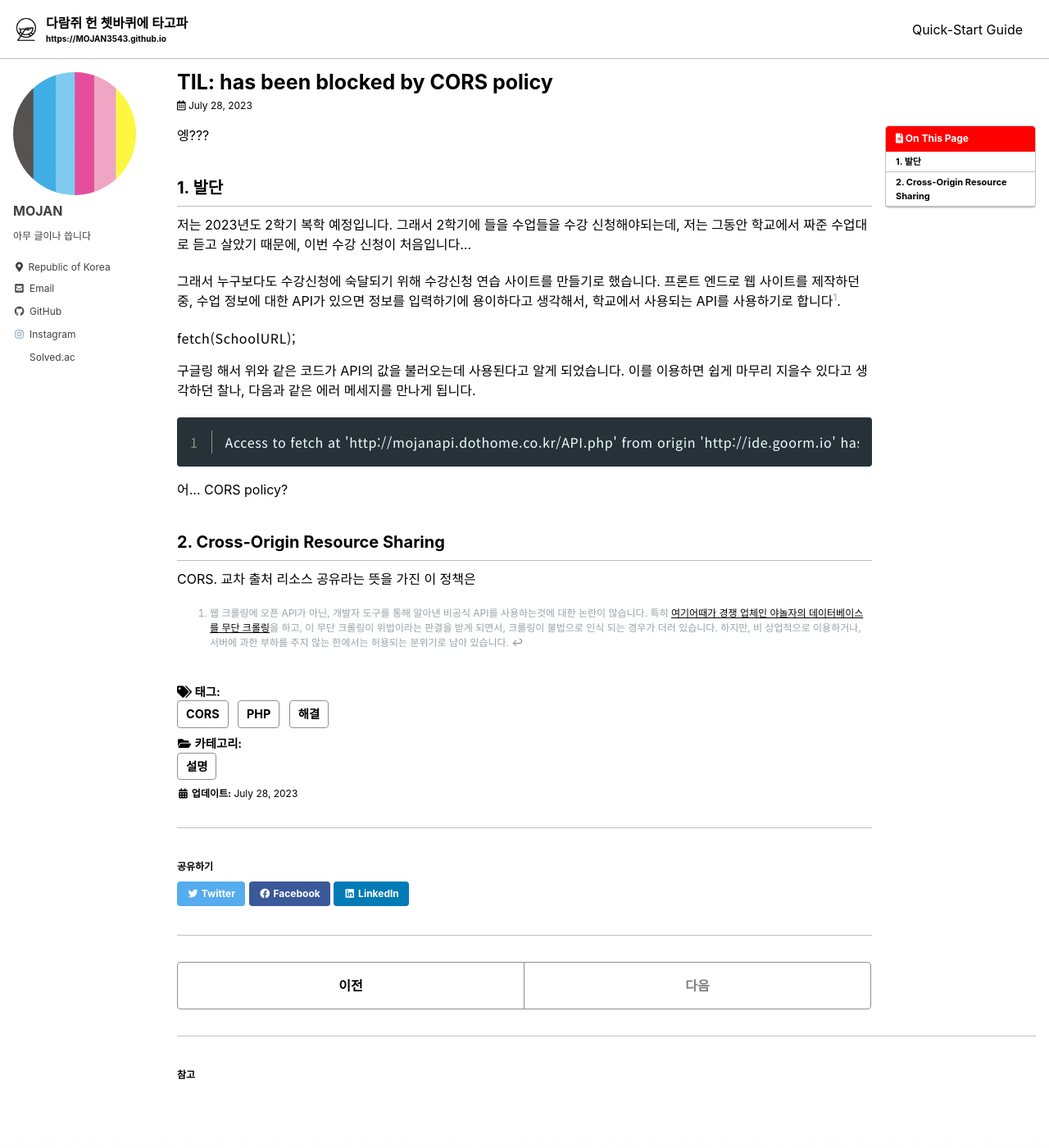
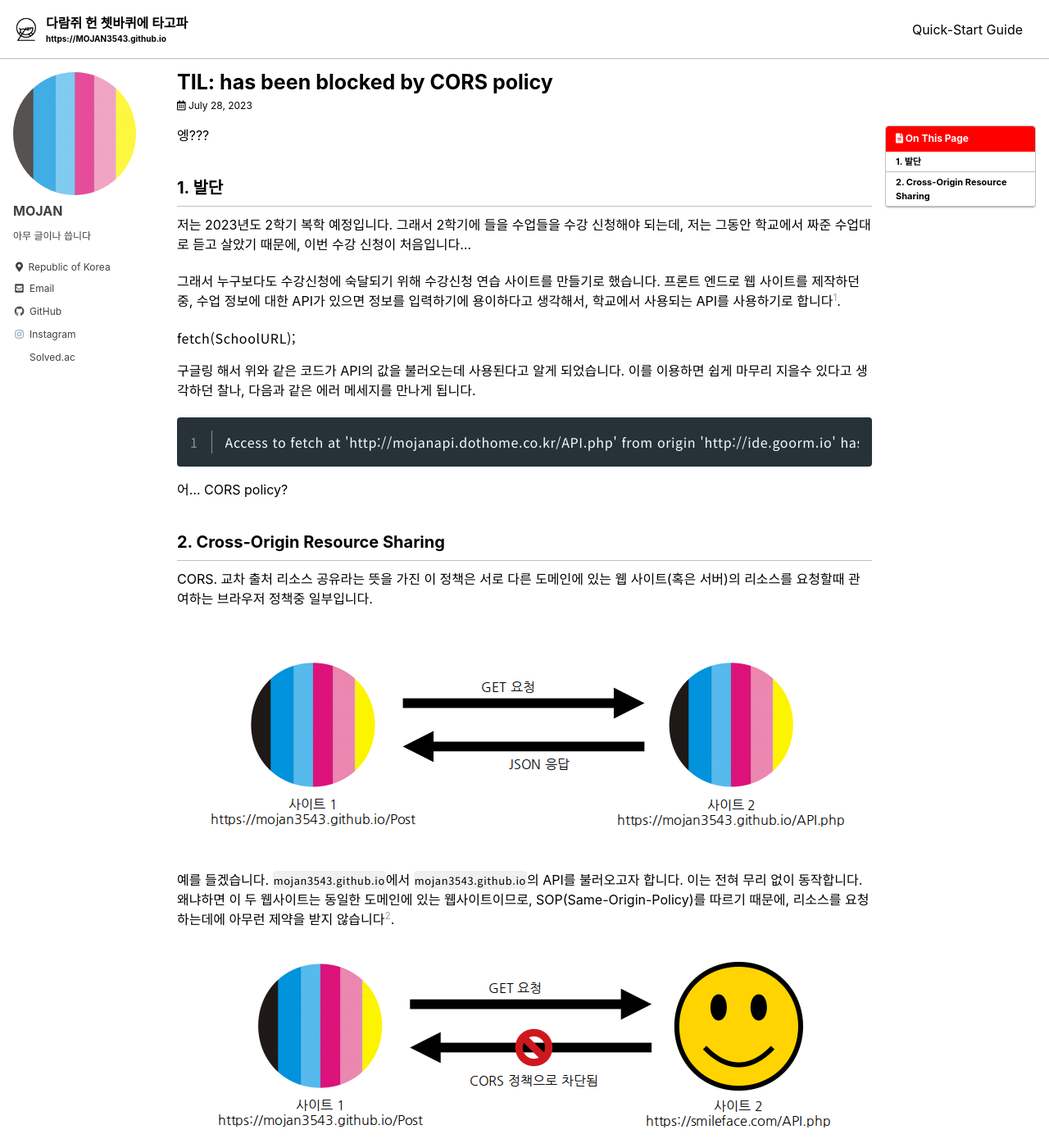
Before and after one commit to MOJAN3543/MOJAN3543.github.io, a Jekyll site: the page built from _posts/CORS/2023-07-28-CORSFix.md, in a window 1280 px wide and 1400 px high. Shown: the whole window at 82% size. Built offline with Jekyll 4.4.1, drawn with Linux system fonts in a browser that asks for light colours; cached includes are drawn as plain includes; some of the changed text lies outside the part shown.

Commit message:
Update 2023-07-28-CORSFix.md

````diff
--- a/_posts/CORS/2023-07-28-CORSFix.md
+++ b/_posts/CORS/2023-07-28-CORSFix.md
@@ -12,7 +12,7 @@ last_modified_at: 2023-07-28
 
 엥???
 ## 1. 발단
-저는 2023년도 2학기 복학 예정입니다. 그래서 2학기에 들을 수업들을 수강 신청해야되는데, 저는 그동안 학교에서 짜준 수업대로 듣고 살았기 때문에, 이번 수강 신청이 처음입니다...
+저는 2023년도 2학기 복학 예정입니다. 그래서 2학기에 들을 수업들을 수강 신청해야 되는데, 저는 그동안 학교에서 짜준 수업대로 듣고 살았기 때문에, 이번 수강 신청이 처음입니다...
 
 그래서 누구보다도 수강신청에 숙달되기 위해 수강신청 연습 사이트를 만들기로 했습니다. 프론트 엔드로 웹 사이트를 제작하던 중, 수업 정보에 대한 API가 있으면 정보를 입력하기에 용이하다고 생각해서, 학교에서 사용되는 API를 사용하기로 합니다[^1].
 ```JavaScript
@@ -25,8 +25,16 @@ last_modified_at: 2023-07-28
 어... CORS policy?
 
 ## 2. Cross-Origin Resource Sharing
-CORS. 교차 출처 리소스 공유라는 뜻을 가진 이 정책은
+CORS. 교차 출처 리소스 공유라는 뜻을 가진 이 정책은 서로 다른 도메인에 있는 웹 사이트(혹은 서버)의 리소스를 요청할때 관여하는 브라우저 정책중 일부입니다.
+
+![SameOrigin](https://github.com/MOJAN3543/MOJAN3543.github.io/blob/main/_posts/CORS/SameOrigin.png?raw=true "SameOrigin")
+{: .text-center}
+예를 들겠습니다. `mojan3543.github.io`에서 `mojan3543.github.io`의 API를 불러오고자 합니다. 이는 전혀 무리 없이 동작합니다. 왜냐하면 이 두 웹사이트는 동일한 도메인에 있는 웹사이트이므로, SOP(Same-Origin-Policy)를 따르기 때문에, 리소스를 요청하는데에 아무런 제약을 받지 않습니다[^2].
+
+![CrossOrigin](https://github.com/MOJAN3543/MOJAN3543.github.io/blob/main/_posts/CORS/CrossOrigin.png?raw=true "CrossOrigin")
+{: .text-center}
+하지만, 위와 같이 서로 다른 도메인을 가진 웹 사이트에서 리소스를 요청할 시, 제가 겪었던 것 처럼 CORS 정책을 위반했다고 에러 메세지가 발생할 겁니다...
 
 
 [^1]: 웹 크롤링에 오픈 API가 아닌, 개발자 도구를 통해 알아낸 비공식 API를 사용하는것에 대한 논란이 많습니다. 특히 [여기어때가 경쟁 업체인 야놀자의 데이터베이스를 무단 크롤링](https://www.etnews.com/20200211000365)을 하고, 이 무단 크롤링이 위법이라는 판결을 받게 되면서, 크롤링이 불법으로 인식 되는 경우가 더러 있습니다. 하지만, 비 상업적으로 이용하거나, 서버에 과한 부하를 주지 않는 한에서는 허용되는 분위기로 남아 있습니다.
-[^2]: 위 코드는 GET을 이용한 통신 방식을 사용하였지만, 실제로는 POST를 이용했습니다.
+[^2]: 단, [**폰트는 예외입니다.**](https://stackoverflow.com/questions/33197751/fonts-are-blocked-in-web-client-cors)
````
